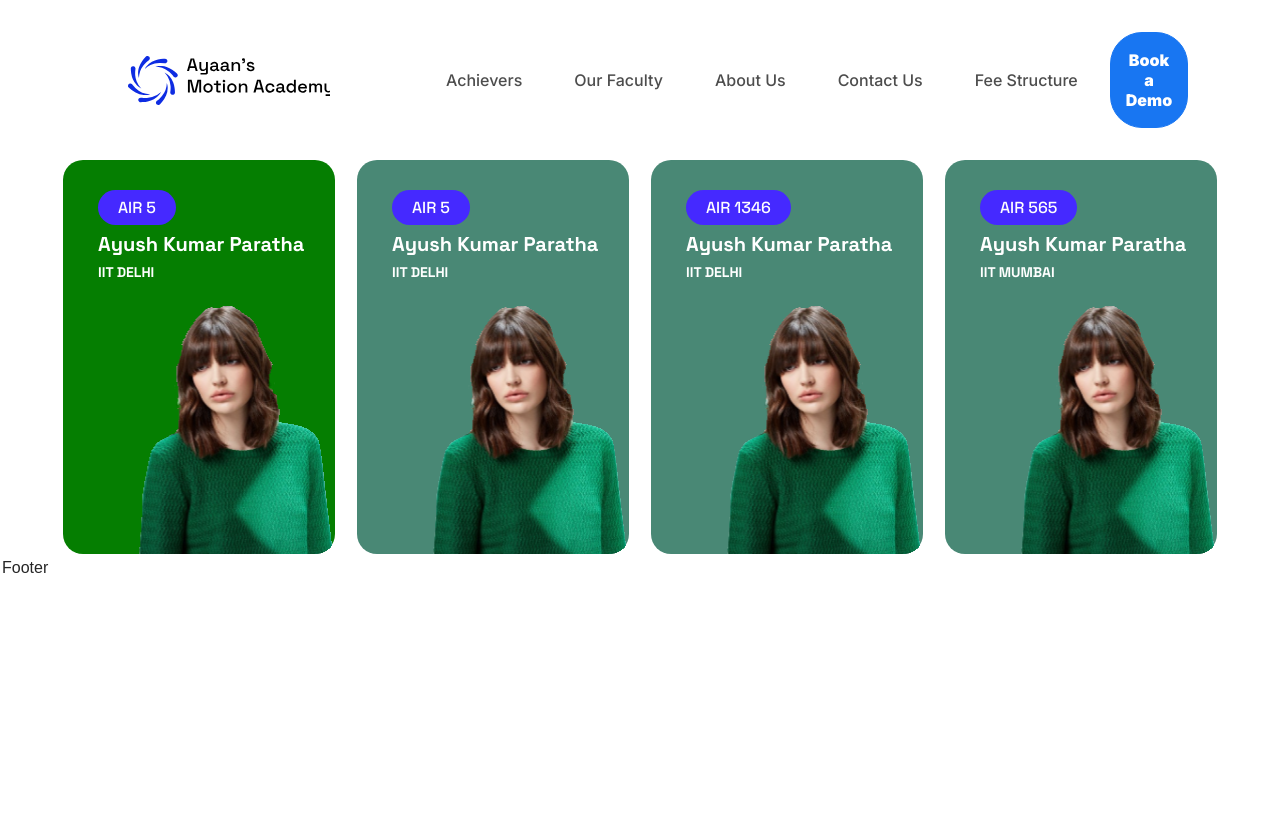
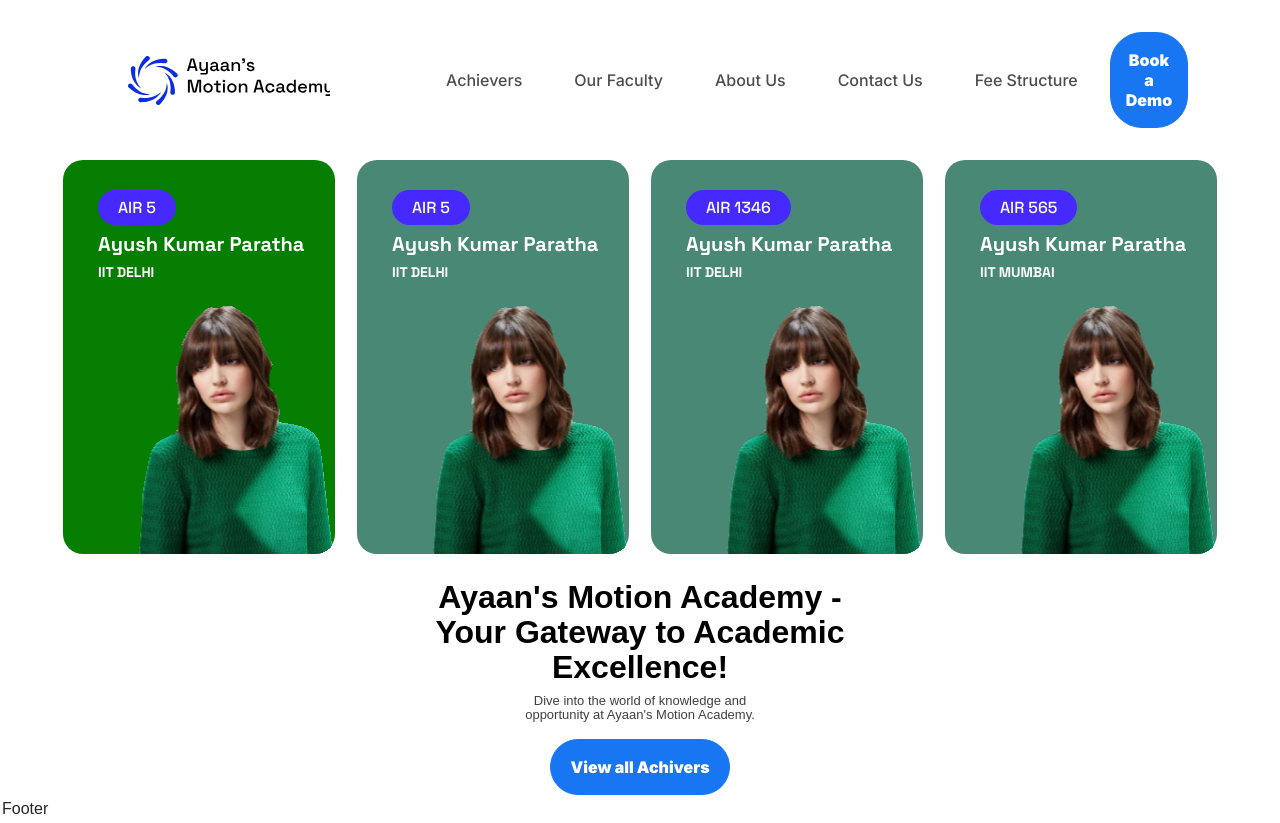
Before and after one commit to omarkhan2217/AyaanMotionAcademy, a React (Vite) app: page / in a window 1280 px wide. Before the commit the page ends 800 px from the top, so only its background shows below. Built offline with nearby package versions, Linux system fonts and the light colour scheme.

Commit message:
added hero text

```diff
--- /dev/null
+++ b/src/containers/homepage/heroText/heroText.module.scss
@@ -0,0 +1,37 @@
+@use '../../../styles/global.scss' as *;
+
+.container {
+  @include flex-container(column, center, center);
+  padding-top: 2%;
+  width: 100%;
+  height: 100%;
+}
+
+.MainHeader {
+  width: 442px;
+  height: 109px;
+  color: #000;
+  text-align: center;
+  font-size: 32px;
+  font-style: normal;
+  font-weight: 700;
+  line-height: 110%;
+}
+
+.subHeader {
+  width: 264px;
+  height: 43px;
+  color: #404040;
+  text-align: center;
+  font-weight: 500;
+  font-size: 13px;
+  height: 30px;
+  line-height: 110%;
+  padding-top: 0.4%;
+  padding-bottom: 3.5%;
+}
+
+
+.buttonContainer{
+    width:14% ;
+}
--- /dev/null
+++ b/src/containers/homepage/heroText/heroText.tsx
@@ -0,0 +1,23 @@
+import React from "react"
+import classes from "./heroText.module.scss";
+import { Button } from "../../../components";
+
+export const HeroText: React.FC = () => {
+
+    return (
+        <div className={classes.container}>
+            <div className={classes.MainHeader}>
+                Ayaan's Motion Academy - <br />Your Gateway to Academic <br /> Excellence!
+            </div>
+            <div className={classes.subHeader}>
+                Dive into the world of knowledge and opportunity at Ayaan's Motion Academy.
+            </div>
+            <div className={classes.buttonContainer}>
+                <Button label="View all Achivers" size="md" />
+            </div>
+
+        </div>
+
+
+    );
+}
--- /dev/null
+++ b/src/containers/homepage/heroText/index.ts
@@ -0,0 +1 @@
+export * from './heroText'
--- a/src/containers/homepage/homepage.container.tsx
+++ b/src/containers/homepage/homepage.container.tsx
@@ -1,11 +1,13 @@
 import React from "react"
 import { OurAchieversContainer } from "./ourAchievers/ourAchievers.container"
+import { HeroText } from "."
 
 export const HomePageContainer: React.FC = () => {
 
     return (
         <div>
             <OurAchieversContainer />
+            <HeroText/>
         </div>
 
     )
--- a/src/containers/homepage/index.ts
+++ b/src/containers/homepage/index.ts
@@ -1 +1,2 @@
 export * from './homepage.container';
+export * from './heroText';
--- a/src/layout/layout.tsx
+++ b/src/layout/layout.tsx
@@ -12,6 +12,7 @@ export const Layout: React.FC<MyComponentProps> = ({ children }) => {
             <Navbar />
             {children}
             <Footer />
+
         </>
 
     )
```
